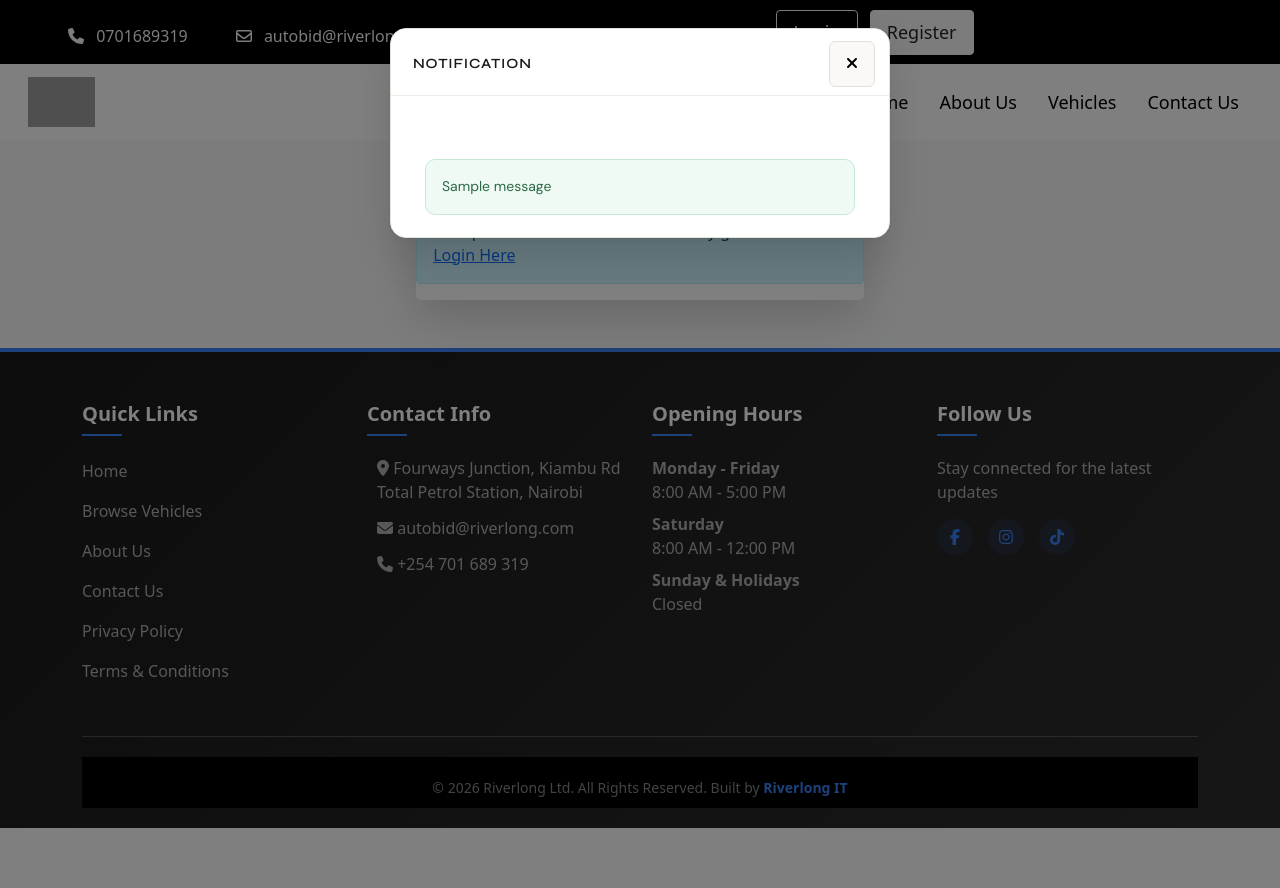
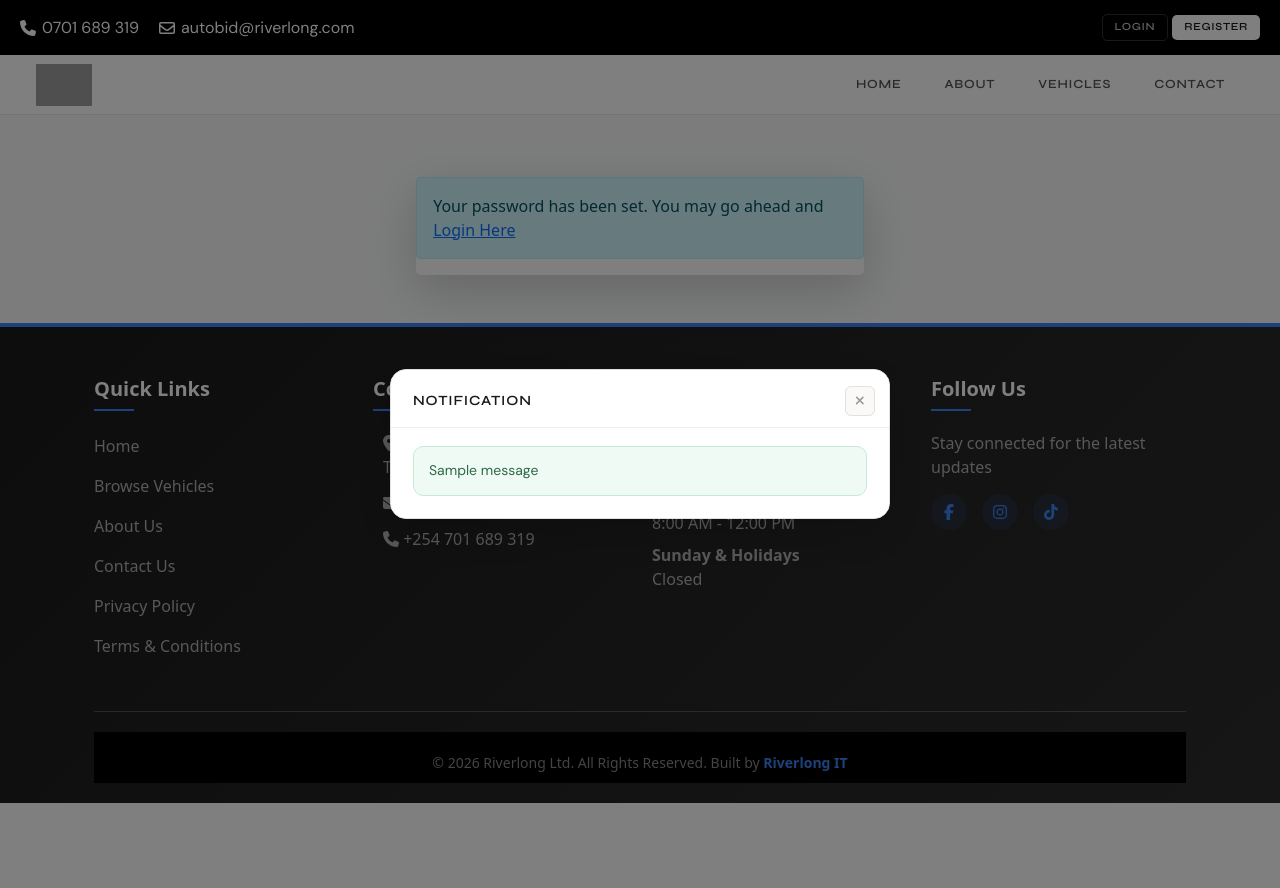
Before and after one commit to martinmbogo-254/Autobid-Deployed, a Django app: template users/templates/users/password/password_reset_complete.html in a window 1280 px wide. Run offline with Django 5.2, Linux system fonts and the light colour scheme; the template is opened without the code that fills it: most values are stand-ins (such as "Sample title", 1, 10 or a date in 2020); one stand-in notice (Sample message) is shown; some libraries are stand-ins or nearby versions; grey boxes are pictures that could not be loaded.

Commit message:
Updated app navigation styling

```diff
--- /dev/null
+++ b/vehicles/static/vehicles/css/base.css
@@ -0,0 +1,343 @@
+@import url('https://fonts.googleapis.com/css2?family=Syne:wght@500;600;700&family=DM+Sans:wght@300;400;500&display=swap');
+
+/*
+   PAGE LOADER
+ */
+
+.page-loader {
+    position: fixed;
+    inset: 0;
+    background: #fff;
+    display: flex;
+    align-items: center;
+    justify-content: center;
+    z-index: 9999;
+    transition: opacity 0.3s ease;
+}
+
+.loader-inner {
+    display: flex;
+    flex-direction: column;
+    align-items: center;
+    gap: 20px;
+}
+
+.loader-ring {
+    width: 44px;
+    height: 44px;
+    border: 2px solid #ebe8e3;
+    border-top-color: #1a1a1a;
+    border-radius: 50%;
+    animation: spin 0.7s linear infinite;
+}
+
+.loader-wordmark {
+    font-family: 'Syne', sans-serif;
+    font-size: 0.72rem;
+    font-weight: 600;
+    letter-spacing: 0.18em;
+    text-transform: uppercase;
+    color: #b0a89c;
+}
+
+@keyframes spin {
+    to { transform: rotate(360deg); }
+}
+
+/*
+   TOP BAR (contact + auth)
+ */
+
+#navmini {
+    background: #1a1a1a;
+    padding: 0 20px;
+    display: flex;
+    align-items: center;
+    justify-content: space-between;
+    min-height: 60px;
+    flex-wrap: nowrap;
+    gap: 0;
+}
+
+.topbar-contact {
+    display: flex;
+    align-items: center;
+    gap: 20px;
+}
+
+.topbar-contact a {
+    font-family: 'DM Sans', sans-serif;
+    font-size: 1rem;
+    font-weight: 400;
+    color: white !important;
+    text-decoration: none;
+    display: flex;
+    align-items: center;
+    gap: 6px;
+    transition: color 0.15s ease;
+    white-space: nowrap;
+}
+
+.topbar-contact a:hover { color: #fff !important; }
+.topbar-contact i { font-size: 1rem; }
+
+.topbar-auth {
+    display: flex;
+    align-items: center;
+    gap: 4px;
+    margin: 0;
+    padding: 0;
+    list-style: none;
+}
+
+.topbar-auth .nav-link {
+    font-family: 'DM Sans', sans-serif;
+    font-size: 1rem;
+    font-weight: 400;
+    color: white !important;
+    padding: 4px 10px !important;
+    border-radius: 5px;
+    transition: all 0.15s ease;
+    white-space: nowrap;
+}
+
+.topbar-auth .nav-link:hover {
+    color: #fff !important;
+    background: rgba(255,255,255,0.08);
+}
+
+.topbar-auth .btn-topbar-login {
+    font-family: 'Syne', sans-serif;
+    font-size: 0.68rem;
+    font-weight: 600;
+    letter-spacing: 0.06em;
+    text-transform: uppercase;
+    color: rgba(255,255,255,0.75) !important;
+    border: 1px solid rgba(255,255,255,0.2);
+    border-radius: 5px;
+    padding: 4px 12px !important;
+    transition: all 0.15s ease;
+}
+
+.topbar-auth .btn-topbar-login:hover {
+    background: rgba(255,255,255,0.1);
+    color: #fff !important;
+    border-color: rgba(255,255,255,0.4);
+}
+
+.topbar-auth .btn-topbar-register {
+    font-family: 'Syne', sans-serif;
+    font-size: 0.68rem;
+    font-weight: 600;
+    letter-spacing: 0.06em;
+    text-transform: uppercase;
+    background: #fff;
+    color: #1a1a1a !important;
+    border-radius: 5px;
+    padding: 4px 12px !important;
+    transition: opacity 0.15s ease;
+}
+
+.topbar-auth .btn-topbar-register:hover { opacity: 0.85; }
+
+/*
+   MAIN NAVBAR
+*/
+
+#navbarmain {
+    background: #fff;
+    border-bottom: 1px solid #ebe8e3;
+    padding: 0 20px;
+    min-height: 60px;
+}
+
+#navbarmain .navbar-brand img {
+    height: 42px;
+    display: block;
+}
+
+#navbarmain .navbar-nav .nav-link {
+    font-family: 'Syne', sans-serif;
+    font-size: 0.78rem;
+    font-weight: 600;
+    letter-spacing: 0.06em;
+    text-transform: uppercase;
+    color: #555 !important;
+    padding: 6px 14px !important;
+    border-radius: 6px;
+    transition: all 0.15s ease;
+}
+
+#navbarmain .navbar-nav .nav-link:hover {
+    color: #1a1a1a !important;
+    background: #f7f5f2;
+}
+
+#navbarmain .navbar-nav .nav-link.active {
+    color: #1a1a1a !important;
+    background: #f0ede8;
+}
+
+/* Toggler — clean version */
+.navbar-toggler {
+    border: 1px solid #e4e0da;
+    border-radius: 7px;
+    padding: 6px 10px;
+    background: #faf9f7;
+    transition: background 0.15s ease;
+}
+
+.navbar-toggler:hover { background: #f0ede8; }
+.navbar-toggler:focus { box-shadow: none; outline: none; }
+
+/* Custom hamburger icon (no default BS icon) */
+.toggler-icon {
+    display: flex;
+    flex-direction: column;
+    gap: 4px;
+    width: 18px;
+}
+
+.toggler-icon span {
+    display: block;
+    height: 2px;
+    background: #555;
+    border-radius: 2px;
+    transition: all 0.2s ease;
+}
+
+/*
+   MOBILE NAV (collapsed)
+*/
+
+@media (max-width: 991px) {
+
+    /* Stack topbar on mobile */
+    #navmini {
+        flex-direction: column;
+        align-items: flex-start;
+        padding: 10px 16px;
+        gap: 8px;
+        min-height: unset;
+    }
+
+    .topbar-contact {
+        gap: 14px;
+        flex-wrap: wrap;
+    }
+
+    .topbar-auth {
+        flex-wrap: wrap;
+        gap: 4px;
+    }
+
+    /* Expanded nav links */
+    #navbarmain .navbar-collapse {
+        border-top: 1px solid #f2f0ec;
+        margin-top: 8px;
+        padding-top: 8px;
+        padding-bottom: 8px;
+    }
+
+    #navbarmain .navbar-nav .nav-link {
+        padding: 10px 12px !important;
+        border-radius: 8px;
+        font-size: 0.82rem;
+    }
+
+    #navbarmain .navbar-nav {
+        gap: 2px;
+    }
+}
+
+@media (max-width: 480px) {
+    .topbar-contact { gap: 10px; }
+    .topbar-contact a span { display: none; } /* icon only on very small */
+    .topbar-contact a i    { font-size: 0.85rem; }
+}
+
+/*
+   NOTIFICATION MODAL
+ */
+
+#messageModal .modal-content {
+    font-family: 'DM Sans', sans-serif;
+    background: #ffffff;
+    border-radius: 16px;
+    border: 1px solid #e4e0da;
+    box-shadow: 0 4px 6px rgba(0,0,0,0.04), 0 16px 40px rgba(0,0,0,0.12);
+    overflow: hidden;
+}
+
+#messageModal .modal-header {
+    display: flex;
+    align-items: center;
+    justify-content: space-between;
+    padding: 20px 22px 16px;
+    border-bottom: 1px solid #f0ede8;
+    background: #fff;
+}
+
+#messageModal .modal-title {
+    font-family: 'Syne', sans-serif;
+    font-weight: 600;
+    font-size: 0.88rem;
+    letter-spacing: 0.06em;
+    text-transform: uppercase;
+    color: #1a1a1a;
+}
+
+#messageModal .btn-close {
+    width: 28px;
+    height: 28px;
+    border-radius: 6px;
+    border: 1px solid #e4e0da;
+    background: #faf9f7;
+    opacity: 1;
+    display: flex;
+    align-items: center;
+    justify-content: center;
+    color: #999;
+    font-size: 0.8rem;
+    transition: all 0.15s ease;
+    padding: 0;
+}
+
+#messageModal .btn-close:hover {
+    background: #f0ede8;
+    border-color: #d8d4ce;
+    color: #333;
+}
+
+#messageModal .modal-body {
+    padding: 18px 22px 22px;
+    background: #fff;
+}
+
+#messageModal .alert {
+    display: flex;
+    align-items: flex-start;
+    gap: 10px;
+    padding: 13px 15px;
+    border-radius: 10px;
+    font-size: 0.875rem;
+    font-weight: 400;
+    line-height: 1.55;
+    margin-bottom: 8px;
+    border: 1px solid transparent;
+    animation: alert-in 0.28s ease both;
+}
+
+#messageModal .alert:last-child { margin-bottom: 0; }
+
+@keyframes alert-in {
+    from { opacity: 0; transform: translateY(6px); }
+    to   { opacity: 1; transform: translateY(0); }
+}
+
+#messageModal .alert-success  { background: #f0faf4; border-color: #c6e9d4; color: #2d6a47; }
+#messageModal .alert-danger,
+#messageModal .alert-error    { background: #fdf3f3; border-color: #f0c8c8; color: #8b2f2f; }
+#messageModal .alert-warning  { background: #fffbf0; border-color: #f0e0a0; color: #7a5c10; }
+#messageModal .alert-info,
+#messageModal .alert-messages { background: #f2f7fd; border-color: #c2d8f2; color: #1e4d80; }
--- a/vehicles/templates/vehicles/base.html
+++ b/vehicles/templates/vehicles/base.html
@@ -3,7 +3,7 @@
 <html lang="en">
 
 <head>
-    <!-- Google tag (gtag.js) -->
+    <!-- Google Analytics -->
     <script async src="https://www.googletagmanager.com/gtag/js?id=G-T22ZQYJGM6"></script>
     <script>
         window.dataLayer = window.dataLayer || [];
@@ -11,257 +11,186 @@
         gtag('js', new Date());
         gtag('config', 'G-T22ZQYJGM6');
     </script>
-    <!-- SEO Meta Tags -->
-    <title>{% block title %}Riverlong | Autobid - Vehicle sales , Kenya{% endblock %}</title>
 
-    <meta name="description" content=" vehicles sales Nairobi, car auctions Nairobi, used car auctions Nairobi, vehicle auctions Kenya, Kiambu Road car auctions, Nairobi car bazaar, buy cars Nairobi auction, sell cars Nairobi auction, truck auctions Nairobi, SUV auctions Nairobi, affordable cars Nairobi, cheap cars Nairobi, online car auction Nairobi, Kenya car auction website">
+    <!-- SEO -->
+    <title>{% block title %}Riverlong | Autobid - Vehicle Sales, Kenya{% endblock %}</title>
+    <meta name="description" content="Vehicle sales Nairobi, car auctions Nairobi, used car auctions Kenya, Kiambu Road car auctions, buy and sell cars Nairobi auction.">
     <meta name="author" content="Riverlong Autobid">
     <meta name="robots" content="index, follow">
-    <meta name="googlebot" content="index, follow">
+    <meta name="google-site-verification" content="Bti7HINMSboF3KQ5swk07uemG5jFDwhTtvzBLQs29IE" />
 
-    <!-- Open Graph Meta Tags (For Social Media Sharing) -->
+    <!-- Open Graph -->
     <meta property="og:title" content="Riverlong Autobid - Buy Vehicles">
-
     <meta property="og:image" content="{% static 'images/logo-autobid.svg' %}">
     <meta property="og:url" content="{{ request.build_absolute_uri }}">
     <meta property="og:type" content="website">
 
-    <!-- Twitter Card Meta Tags -->
+    <!-- Twitter Card -->
     <meta name="twitter:card" content="summary_large_image">
     <meta name="twitter:title" content="Riverlong Autobid - Buy Vehicles">
-
     <meta name="twitter:image" content="{% static 'images/logo-autobid.svg' %}">
-    <link rel="stylesheet" href="{% static 'vehicles/css/notificationmodal.css' %}">
-
 
     <meta charset="UTF-8">
     <meta name="viewport" content="width=device-width, initial-scale=1.0">
+    <link rel="icon" type="image/svg+xml" href="{% static 'images/logo-autobid.svg' %}">
 
-    <!-- Favicon -->
-    <link rel="icon" type="image/svg+xml" href="https://autobid.riverlong.com/static/images/logo-autobid.svg">
+    <!-- Bootstrap 5 -->
+    <link href="https://cdn.jsdelivr.net/npm/bootstrap@5.3.0/dist/css/bootstrap.min.css" rel="stylesheet">
 
-    <link rel="stylesheet" href="https://cdnjs.cloudflare.com/ajax/libs/font-awesome/4.7.0/css/font-awesome.min.css">
+    <!-- Font Awesome -->
     <link rel="stylesheet" href="https://cdnjs.cloudflare.com/ajax/libs/font-awesome/6.6.0/css/all.min.css">
-    <link rel="stylesheet" href="https://cdnjs.cloudflare.com/ajax/libs/font-awesome/6.6.0/css/all.min.css" integrity="sha512-Kc323vGBEqzTmouAECnVceyQqyqdsSiqLQISBL29aUW4U/M7pSPA/gEUZQqv1cwx4OnYxTxve5UMg5GT6L4JJg==" crossorigin="anonymous" referrerpolicy="no-referrer" />
-    <link rel="stylesheet" href="https://stackpath.bootstrapcdn.com/bootstrap/4.5.0/css/bootstrap.min.css">
-    <link href="https://cdn.jsdelivr.net/npm/bootstrap@5.0.2/dist/css/bootstrap.min.css" rel="stylesheet" integrity="sha384-EVSTQN3/azprG1Anm3QDgpJLIm9Nao0Yz1ztcQTwFspd3yD65VohhpuuCOmLASjC" crossorigin="anonymous">
-    <script src="https://cdnjs.cloudflare.com/ajax/libs/font-awesome/6.6.0/js/all.min.js"></script>
-    <script src="https://code.jquery.com/jquery-3.3.1.slim.min.js" integrity="sha384-q8i/X+965DzO0rT7abK41JStQIAqVgRVzpbzo5smXKp4YfRvH+8abtTE1Pi6jizo" crossorigin="anonymous"></script>
-    <script src="https://cdn.jsdelivr.net/npm/popper.js@1.14.7/dist/umd/popper.min.js" integrity="sha384-UO2eT0CpHqdSJQ6hJty5KVphtPhzWj9WO1clHTMGa3JDZwrnQq4sF86dIHNDz0W1" crossorigin="anonymous"></script>
-    <meta name="google-site-verification" content="Bti7HINMSboF3KQ5swk07uemG5jFDwhTtvzBLQs29IE" />
 
-    <!-- Modern Spinner Styles -->
-    <style>
-        /* Modern Page Loader Styles */
-        .page-loader {
-            position: fixed;
-            top: 0;
-            left: 0;
-            width: 100%;
-            height: 100%;
-            background-color: transparent;
-            display: flex;
-            justify-content: center;
-            align-items: center;
-            z-index: 9999;
-            {% comment %} backdrop-filter: blur(2px); {% endcomment %}
-        }
+    <!-- Base styles -->
+    <link rel="stylesheet" href="{% static 'vehicles/css/base.css' %}">
+    <link rel="stylesheet" href="{% static 'vehicles/css/notificationmodal.css' %}">
 
-        .loader-content {
-            text-align: center;
-            position: relative;
-        }
-
-        .loader-spinner {
-            width: 60px;
-            height: 60px;
-            border: 1px solid rgba(44, 123, 229, 0.2);
-            border-radius: 70%;
-            border-top-color: #2c7be5;
-            position: relative;
-            animation: spin 0.3s cubic-bezier(0.65, 0.25, 0.25, 0.65) infinite;
-            margin: 0 auto 20px;
-        }
-
-        .loader-logo {
-            width: 100px;
-            position: absolute;
-            top: 50%;
-            left: 50%;
-            transform: translate(-50%, -50%);
-            opacity: 0.9;
-        }
-
-        @keyframes spin {
-            0% { transform: rotate(0deg); }
-            100% { transform: rotate(360deg); }
-        }
-    </style>
+    {% block extra_css %}{% endblock %}
 </head>
 
 <body>
-    <!-- Modern Spinner HTML -->
+
+    <!-- PAGE LOADER -->
     <div id="page-loader" class="page-loader">
-        <div class="loader-content">
-            <div class="loader-spinner"></div>
+        <div class="loader-inner">
+            <div class="loader-ring"></div>
+            <span class="loader-wordmark">Autobid</span>
         </div>
     </div>
 
     <div class="sticky-top">
-        <div class="row align-items-center sticky-top" id="navmini">
-            <!-- Left Side - Contact Info -->
-            <div class="col-10 col-md-5 d-flex align-items-center p-2 ml-5">
-                <div class="me-3 mt-2 ml-2">
-                    <a href="tel:+2540701689319" class="nav-link text-light">
-                        <i class="fa-solid fa-phone mr-2"></i>
-                        <span>0701689319</span>
+
+        <!-- TOP BAR -->
+        <div id="navmini">
+            <div class="topbar-contact">
+                <a href="tel:+254701689319">
+                    <i class="fa-solid fa-phone"></i>
+                    <span>0701 689 319</span>
                 </a>
-                </div>
-                <div class="me-3 mt-2 text-light">
-                    <a href="mailto:autobid@riverlong.com" class="nav-link text-light">
-                        <i class="fa-regular fa-envelope mr-2"></i>
+                <a href="mailto:autobid@riverlong.com">
+                    <i class="fa-regular fa-envelope"></i>
                     <span>autobid@riverlong.com</span>
                 </a>
             </div>
-            </div>
 
-            <!-- Right Side - User Authentication -->
-            <div class="col-10 col-md-5 text-md-center sticky-top" id="auth">
-                <ul class="list-inline mb-2 mt-2 ml-5 text-lg-center">
+            <ul class="topbar-auth">
                 {% if user.is_authenticated %}
                     {% if user.is_staff %}
-                    <li class="list-inline-item">
-                        <a class="nav-link text-light" href="/admin">Admin</a>
-                    </li>
-                    <li class="list-inline-item">
-                        <a class="nav-link text-light" href="{% url 'dashboard' %}">Dashboard</a>
-                    </li>
-
+                    <li><a href="/admin" class="nav-link">Admin</a></li>
+                    <li><a href="{% url 'dashboard' %}" class="nav-link">Dashboard</a></li>
                     {% endif %}
-                    <li class="list-inline-item">
-                        <a href="{% url 'awarded_bids' %}" class="text-light nav-link">My Awarded Bids</a>
-                    </li>
-                    <li class="list-inline-item">
-                        <a href="/profile" class="text-light nav-link">{{ user.username }}</a>
-                    </li>
-                    <li class="list-inline-item">
-                        <a href="/logout" class="text-light nav-link">Logout</a>
-                    </li>
+                    <li><a href="{% url 'awarded_bids' %}" class="nav-link">My Bids</a></li>
+                    <li><a href="/profile" class="nav-link">{{ user.username }}</a></li>
+                    <li><a href="/logout" class="nav-link">Logout</a></li>
                 {% else %}
-                    <li class="list-inline-item">
-                        <a href="/login" class="text-light nav-link btn btn-outline-light login-btn">Login</a>
-                    </li>
-                    <li class="list-inline-item">
-                        <a href="/register" class="text-dark nav-link btn btn-light">Register</a>
-                    </li>
+                    <li><a href="/login" class="nav-link btn-topbar-login">Login</a></li>
+                    <li><a href="/register" class="nav-link btn-topbar-register">Register</a></li>
                 {% endif %}
             </ul>
         </div>
-        </div>
 
-        <!-- Bottom Layer Navbar (Main Links) -->
-        <nav class="bottom_nav navbar navbar-expand-lg navbar-dark" id="navbarmain">
-            <div class="container-fluid">
-                <!-- Logo (Brand) -->
+        <!-- MAIN NAVBAR -->
+        <nav class="navbar navbar-expand-lg" id="navbarmain">
+            <div class="container-fluid px-3">
+
                 <a class="navbar-brand" href="{% url 'homepage' %}">
-                    <img src="{% static 'images/logo-autobid.svg' %}" height="50px" />
+                    <img src="{% static 'images/logo-autobid.svg' %}" alt="Riverlong Autobid">
                 </a>
 
-                <!-- Navbar Toggler (For mobile view) -->
-                <button class="navbar-toggler" type="button" data-bs-toggle="collapse" data-bs-target="#navbarNav" aria-controls="navbarNav" aria-expanded="false" aria-label="Toggle navigation">
-                    <span class="navbar-toggler-icon text-dark"></span>
+                <button class="navbar-toggler" type="button"
+                        data-bs-toggle="collapse" data-bs-target="#navbarNav"
+                        aria-controls="navbarNav" aria-expanded="false"
+                        aria-label="Toggle navigation">
+                    <div class="toggler-icon">
+                        <span></span><span></span><span></span>
+                    </div>
                 </button>
 
-                <!-- Navbar Links -->
                 <div class="collapse navbar-collapse" id="navbarNav">
-                    <ul class="navbar-nav ms-auto d-flex justify-content-center">
+                    <ul class="navbar-nav ms-auto">
                         <li class="nav-item">
                             <a class="nav-link" href="{% url 'homepage' %}">Home</a>
                         </li>
                         <li class="nav-item">
-                            <a class="nav-link" href="{% url 'aboutus' %}">About Us</a>
+                            <a class="nav-link" href="{% url 'aboutus' %}">About</a>
                         </li>
                         <li class="nav-item">
                             <a class="nav-link" href="{% url 'available_vehicles' %}">Vehicles</a>
                         </li>
                         <li class="nav-item">
-                            <a class="nav-link" href="{% url 'contactus' %}">Contact Us</a>
+                            <a class="nav-link" href="{% url 'contactus' %}">Contact</a>
                         </li>
                     </ul>
                 </div>
+
             </div>
         </nav>
     </div>
 
-    <!-- Bootstrap Modal -->
-    <div class="modal fade" id="messageModal" tabindex="-1" aria-labelledby="messageModalLabel" aria-hidden="true">
-        <div class="modal-dialog">
+    <!-- NOTIFICATION MODAL -->
+    {% if messages %}
+    <div class="modal fade" id="messageModal" tabindex="-1"
+         aria-labelledby="messageModalLabel" aria-hidden="true">
+        <div class="modal-dialog modal-dialog-centered">
             <div class="modal-content">
                 <div class="modal-header">
                     <h5 class="modal-title" id="messageModalLabel">Notification</h5>
-                    <button type="button" class="btn-close" data-bs-dismiss="modal" aria-label="Close"><i class="fa-solid fa-xmark"></i></button>
+                    <button type="button" class="btn-close" data-bs-dismiss="modal" aria-label="Close">
+                        <i class="fa-solid fa-xmark"></i>
+                    </button>
                 </div>
                 <div class="modal-body">
-                    <div class="container text-center message-container">
-                        {% if messages %}
                     {% for message in messages %}
-                        <div class="alert alert-{{ message.tags }}">
-                            {{ message }}
-                        </div>
+                    <div class="alert alert-{{ message.tags }}">{{ message }}</div>
                     {% endfor %}
-                        {% endif %}
                 </div>
             </div>
         </div>
     </div>
-    </div>
+    {% endif %}
 
+    <!-- PAGE CONTENT -->
     <div class="bg-light">
         <div class="container_body">
-            {% block content %} {% endblock content %}
-            {% block footer %} {% endblock %}
+            {% block content %}{% endblock content %}
+            {% block footer %}{% endblock %}
         </div>
-
         {% include 'vehicles/footer.html' %}
     </div>
 
-    <!-- Spinner JavaScript -->
+    <!-- Bootstrap 5 JS (single copy) -->
+    <script src="https://cdn.jsdelivr.net/npm/@popperjs/core@2.11.7/dist/umd/popper.min.js"></script>
+    <script src="https://cdn.jsdelivr.net/npm/bootstrap@5.3.0/dist/js/bootstrap.min.js"></script>
+    <script src="https://code.jquery.com/jquery-3.6.0.min.js"></script>
+    <script src="{% static 'vehicles/js/index.js' %}"></script>
+
     <script>
-        // Show loader immediately
-        document.addEventListener('DOMContentLoaded', function() {
-            document.getElementById('page-loader').style.display = 'flex';
+        // Page loader
+        window.addEventListener('load', function () {
+            var loader = document.getElementById('page-loader');
+            loader.style.opacity = '0';
+            setTimeout(function () { loader.style.display = 'none'; }, 300);
         });
-
-        // Hide loader when everything is loaded
-        window.addEventListener('load', function() {
-            setTimeout(function() {
-                document.getElementById('page-loader').style.opacity = '0';
-                setTimeout(function() {
-                    document.getElementById('page-loader').style.display = 'none';
-                }, 300);
-            }, 300); // Minimum show time for better UX
-        });
-
-        // Also hide loader if there's an error
-        window.addEventListener('error', function() {
+        window.addEventListener('error', function () {
             document.getElementById('page-loader').style.display = 'none';
         });
 
-        // Message modal trigger
-        document.addEventListener("DOMContentLoaded", function() {
+        // Notification modal
         {% if messages %}
-            var messageModal = new bootstrap.Modal(document.getElementById('messageModal'));
-            messageModal.show();
+        document.addEventListener('DOMContentLoaded', function () {
+            new bootstrap.Modal(document.getElementById('messageModal')).show();
+        });
         {% endif %}
+
+        // Active nav link highlight
+        (function () {
+            var path = window.location.pathname;
+            document.querySelectorAll('#navbarmain .nav-link').forEach(function (el) {
+                if (el.getAttribute('href') === path) el.classList.add('active');
             });
+        })();
     </script>
 
-    <!-- Include Bootstrap JS and dependencies -->
-    <script src="{% static 'vehicles/js/index.js' %}"></script>
-    <script src="https://maxcdn.bootstrapcdn.com/bootstrap/4.0.0/js/bootstrap.min.js"></script>
-    <script src="https://cdn.jsdelivr.net/npm/@popperjs/core@2.5.4/dist/umd/popper.min.js"></script>
-    <script src="https://cdn.jsdelivr.net/npm/bootstrap@5.3.0/dist/js/bootstrap.min.js"></script>
-    <script src="https://cdn.jsdelivr.net/npm/@popperjs/core@2.11.7/dist/umd/popper.min.js"></script>
-    <script src="https://code.jquery.com/jquery-3.5.1.slim.min.js"></script>
+    {% block extra_js %}{% endblock %}
+
 </body>
 </html>
```
Lines whose indentation alone changed are shown as unchanged.
